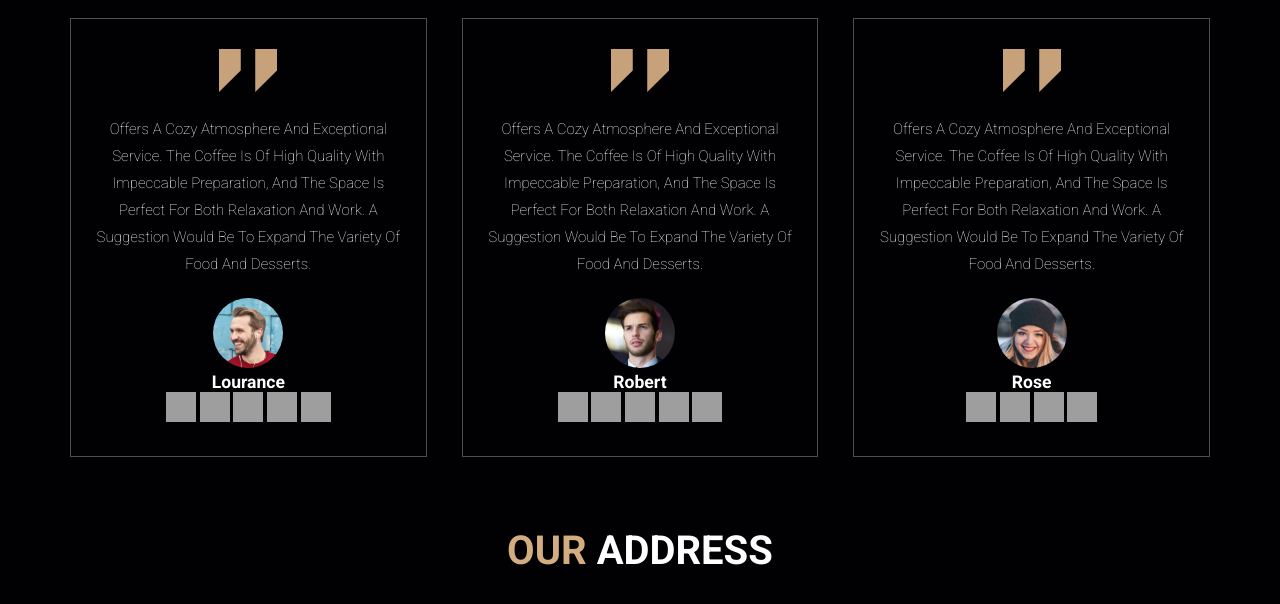
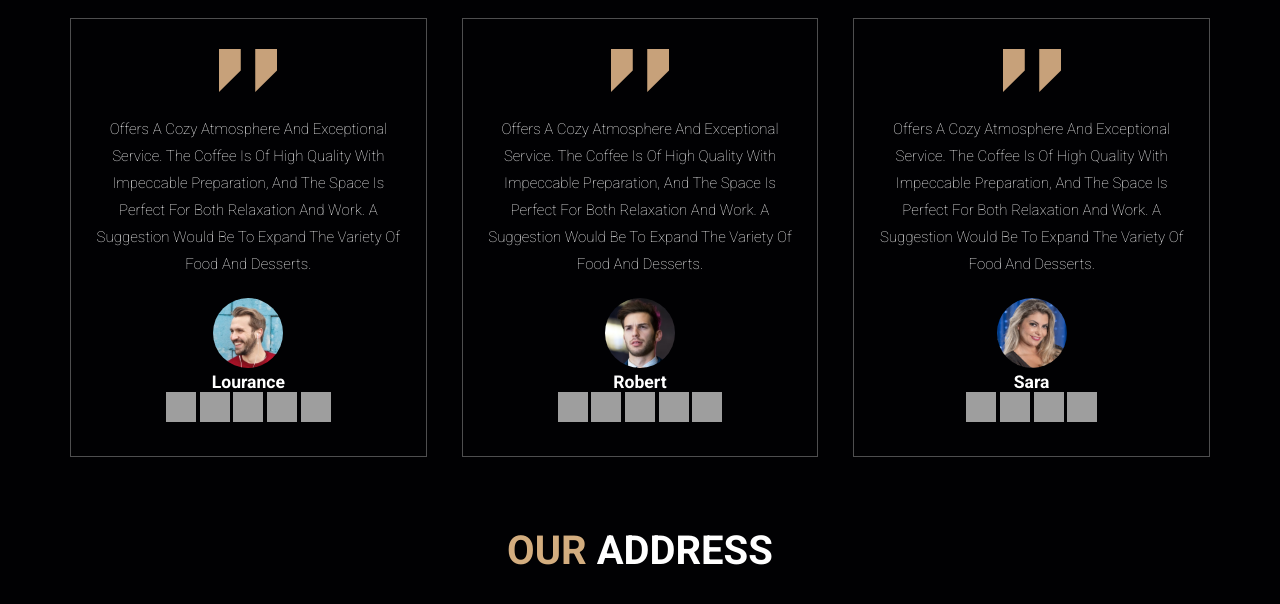
Before and after one commit to DouglasMulberz/coffee-shop-Project, a plain HTML site: page index.html in a window 1280 px wide. Shown: the part 2495-3099 px from the top of the page. Drawn offline with Linux system fonts and the light colour scheme; grey boxes are pictures that could not be loaded.

Commit message:
Changing customer image

```diff
--- a/index.html
+++ b/index.html
@@ -209,8 +209,8 @@
                 <p> offers a cozy atmosphere and exceptional service. The coffee is of high quality with impeccable
                     preparation, and the space is perfect for both relaxation and work. A suggestion would be to expand
                     the variety of food and desserts. </p>
-                <img src="./images/pic-2.png" alt="picture-client" class="user">
-                <h3> Rose</h3>
+                <img src="./images/./pic-2.jpeg" alt="picture-client" class="user">
+                <h3> Sara</h3>
                  <img width="30" height="30" src="https://img.icons8.com/ios-glyphs/30/ffffff/star--v1.png"
                         alt="star--v1" />
                  <img width="30" height="30" src="https://img.icons8.com/ios-glyphs/30/ffffff/star--v1.png"
```
Also changed, not shown: images/pic-2.jpeg (added).
